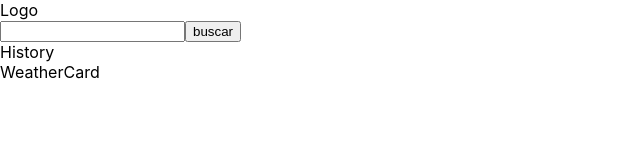
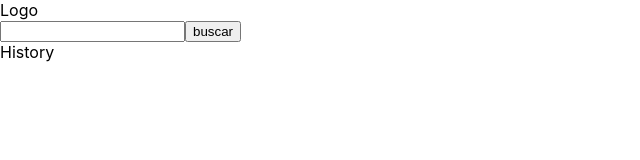
Before and after one commit to carlosblancoh/weather-check, a React (Create React App) app: page / in a window 1280 px wide. Shown: the top 160 px of the page, without its empty margins (0-640 px from the left). Built offline with nearby package versions, Linux system fonts and the light colour scheme.

Commit message:
Add weather card fields

```diff
--- a/src/components/weather-card/weather-card.jsx
+++ b/src/components/weather-card/weather-card.jsx
@@ -1,9 +1,21 @@
-export function WeatherCard(props) {
+import PropTypes from 'prop-types';
+
+export function WeatherCard({cityName, temperature, humidity, wind}) {
     return (
         <div>
-            WeatherCard
+            <ul>
+                <li>cityName: {cityName}</li>
+                <li>temperature: {temperature}</li>
+                <li>humidity: {humidity}</li>
+                <li>wind: {wind}</li>
+            </ul>
         </div>
     );
 }
 
-WeatherCard.propTypes = {};
+WeatherCard.propTypes = {
+    cityName : PropTypes.string,
+    temperature : PropTypes.number,
+    humidity : PropTypes.number,
+    wind : PropTypes.number,
+};
--- a/src/pages/main/main.jsx
+++ b/src/pages/main/main.jsx
@@ -1,9 +1,12 @@
+import { useState } from 'react';
 import { History } from "../../components/history/history";
 import { Logo } from "../../components/logo/logo";
 import { SearchBar } from "../../components/search-bar/search-bar";
 import { WeatherCard } from "../../components/weather-card/weather-card";
 
 export function MainPage(props) {
+    const [results, setResults] = useState(undefined);
+
     const onSearch = cityName => {
         console.log(cityName);
     };
@@ -15,7 +18,14 @@ export function MainPage(props) {
                 onSearch={onSearch}
             />
             <History/>
-            <WeatherCard/>
+            {results && (
+                <WeatherCard
+                    cityName={results.cityName}
+                    temperature={results.temperature}
+                    humidity={results.humidity}
+                    wind={results.wind}
+                />
+            )}
         </div>
     );
 }
```
